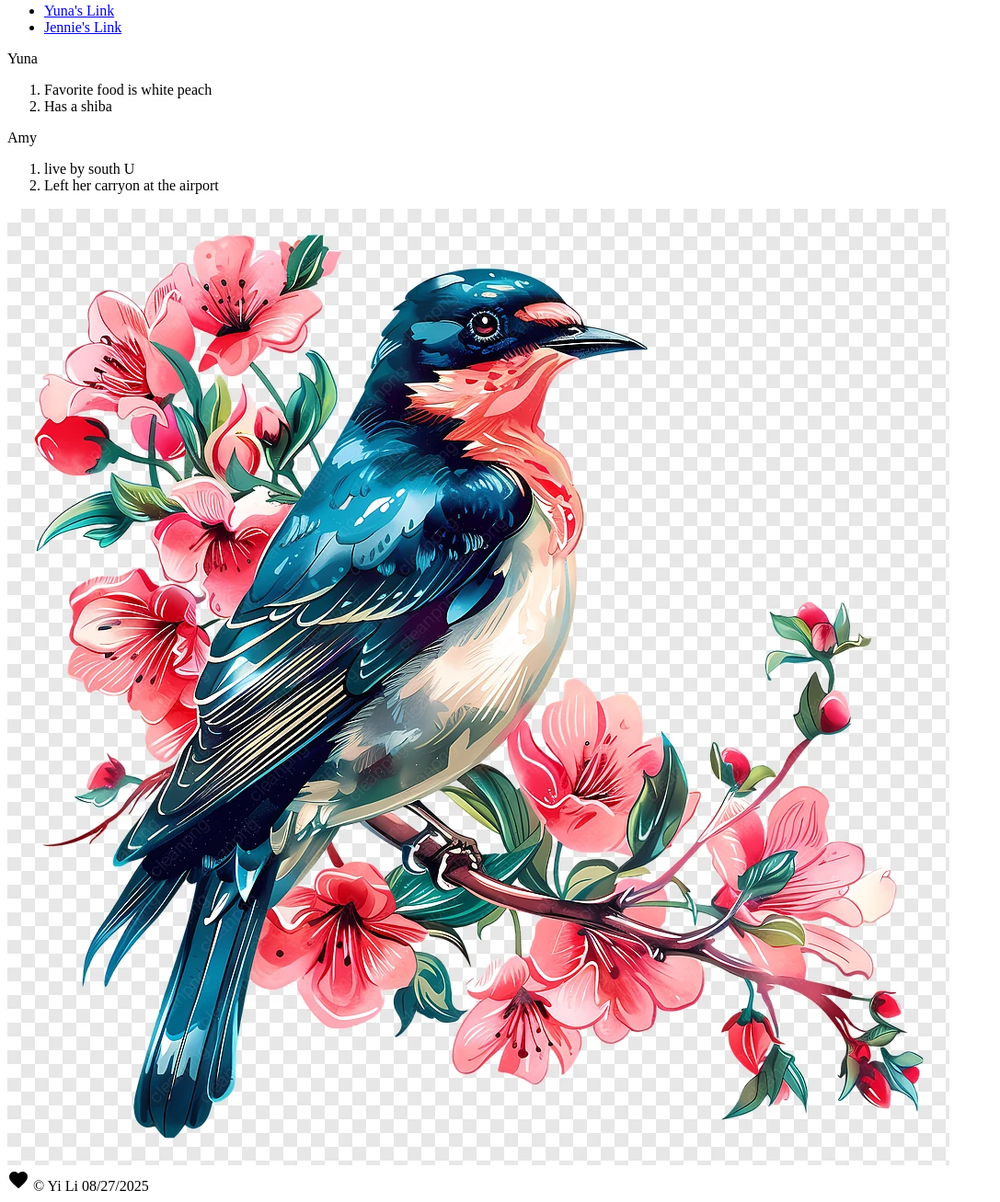
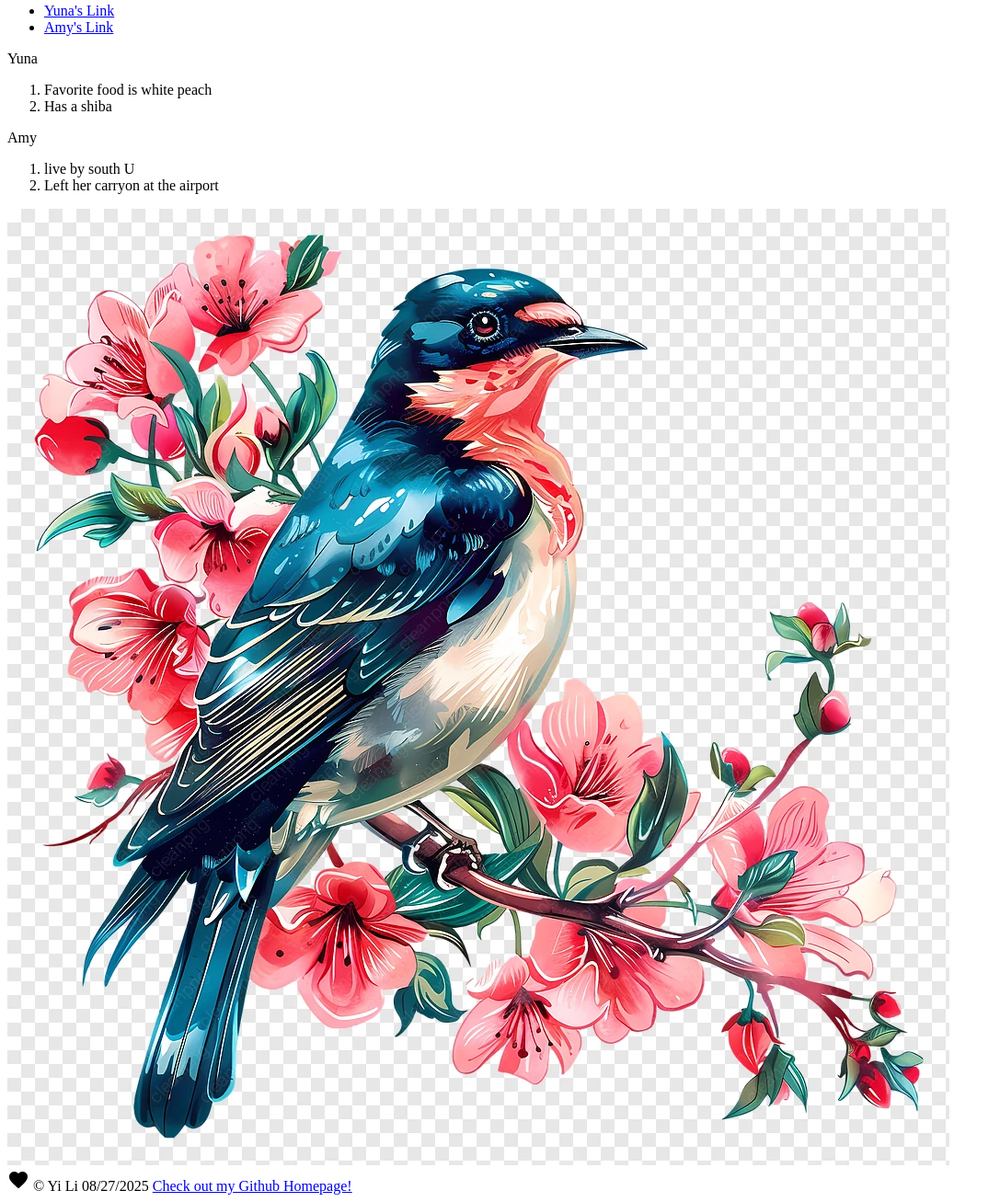
Before and after one commit to yjennyli/wk1, a plain HTML site: page simple_code.html in a window 1280 px wide. Shown: the part 111-1418 px from the top of the page at 92% size, without its empty margins (0-1087 px from the left). Drawn offline with Linux system fonts and the light colour scheme.

Commit message:
Update simple_code.html

```diff
--- a/simple_code.html
+++ b/simple_code.html
@@ -18,7 +18,7 @@
     <main>
         <ul>
             <li><a href="https://ymiyoshi5.github.io/wk1/simple_code.html">Yuna's Link</a></li>
-            <li><a href="https://AMYSHI777.github.io/wk1/simple_code.html">Jennie's Link</a></li>
+            <li><a href="https://AMYSHI777.github.io/wk1/simple_code.html">Amy's Link</a></li>
         </ul>
 
         <p>Yuna</p>
@@ -38,6 +38,7 @@
     <footer>
         <i class="material-icons">favorite</i>
         &copy; Yi Li 08/27/2025
+        <a href="https://github.com/yjennyli">Check out my Github Homepage!</a>
     </footer>
 </body>
 </html>
```
